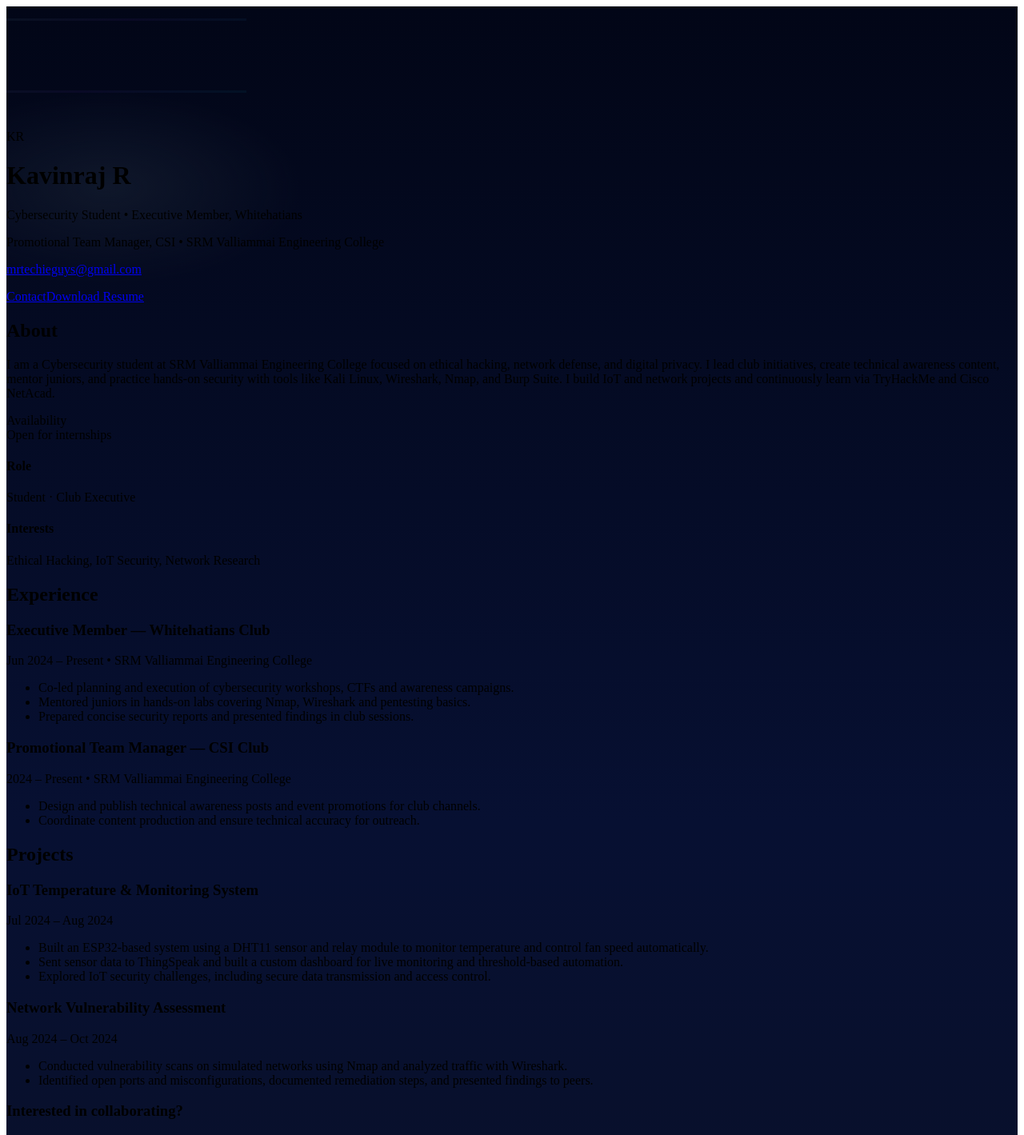
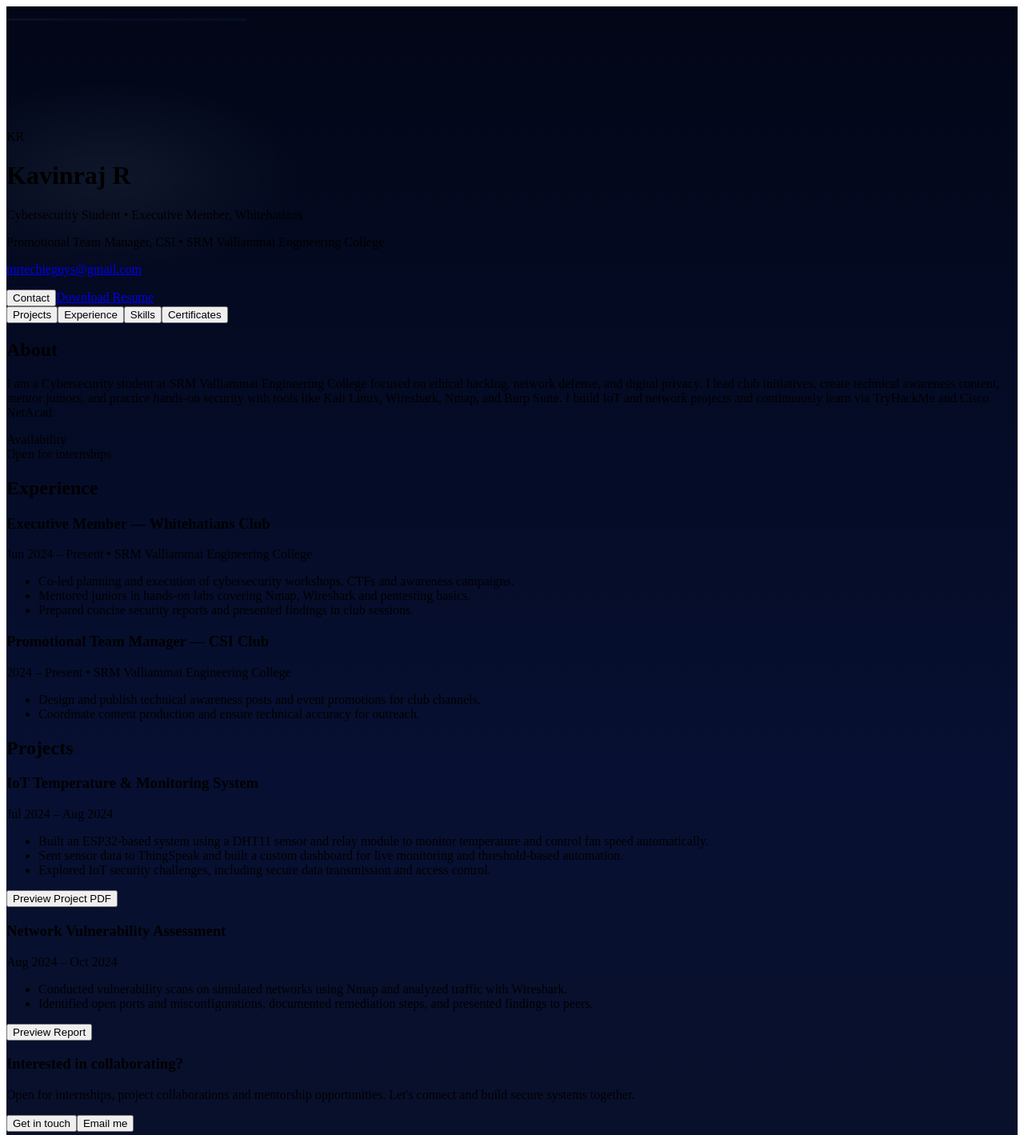
Before and after one commit to kavinrajr007/kavinraj-portfolio, a React (Create React App) app: page / in a window 1280 px wide. Shown: the top 1419 px of the page at 80% size. Built offline with nearby package versions, Linux system fonts and the light colour scheme.

Commit message:
Add distinct button actions: contact modal, mailto toast, PDF lightbox for projects

```diff
--- a/src/App.js
+++ b/src/App.js
@@ -1,5 +1,12 @@
-import React, { useState } from "react";
-import "./index.css";
+import React, { useState, useEffect } from "react";
+
+/**
+ * Portfolio App - updated
+ * - distinct button actions
+ * - contact modal form (client-side only)
+ * - toast notification when mailto is clicked
+ * - project lightbox modal (iframe for PDFs)
+ */
 
 export default function App() {
   const [open, setOpen] = useState({
@@ -8,6 +15,57 @@ export default function App() {
     skills: true,
     certificates: false,
   });
+
+  const [toast, setToast] = useState(null); // { message }
+  const [contactModalOpen, setContactModalOpen] = useState(false);
+  const [lightbox, setLightbox] = useState({ open: false, src: "" });
+  const [form, setForm] = useState({ name: "", email: "", message: "" });
+
+  const toggle = (key) => setOpen((s) => ({ ...s, [key]: !s[key] }));
+
+  const showToast = (message, ms = 2500) => {
+    setToast({ message });
+    setTimeout(() => setToast(null), ms);
+  };
+
+  const mailToWithToast = (mailto) => {
+    // Show toast then open mailto; opening mailto directly is more reliable on click
+    showToast("Opening email client...");
+    window.location.href = mailto;
+  };
+
+  const scrollToId = (id) => {
+    const el = document.getElementById(id);
+    if (el) el.scrollIntoView({ behavior: "smooth", block: "start" });
+  };
+
+  const openPdfLightbox = (path) => {
+    setLightbox({ open: true, src: path });
+    window.scrollTo({ top: 0, behavior: "smooth" });
+  };
+
+  const closeLightbox = () => setLightbox({ open: false, src: "" });
+
+  const submitContact = (ev) => {
+    ev.preventDefault();
+    // Client-side only: show a confirmation toast and close modal
+    showToast("Message recorded — please check your email for follow-up (demo).");
+    setContactModalOpen(false);
+    // reset form
+    setForm({ name: "", email: "", message: "" });
+  };
+
+  // Escape hatch: close modals with Esc
+  useEffect(() => {
+    const onKey = (e) => {
+      if (e.key === "Escape") {
+        setContactModalOpen(false);
+        closeLightbox();
+      }
+    };
+    window.addEventListener("keydown", onKey);
+    return () => window.removeEventListener("keydown", onKey);
+  }, []);
 
   const skills = [
     { name: "Ethical Hacking", level: 85 },
@@ -23,14 +81,9 @@ export default function App() {
   ];
 
   return (
-    <div
-      className="min-h-screen font-sans text-slate-100 antialiased p-6"
-      style={{
-        background:
-          "radial-gradient(1200px 600px at 10% 10%, #0f172a 0%, transparent 20%), radial-gradient(900px 500px at 90% 90%, rgba(99,102,241,0.12) 0%, transparent 20%), linear-gradient(180deg,#020617 0%,#071032 45%,#0b1020 100%)",
-      }}
-    >
-      {/* animated gradient lines */}
+    <div className="min-h-screen font-sans text-slate-100 antialiased p-6" style={{ background: 'radial-gradient(1200px 600px at 10% 10%, #0f172a 0%, transparent 20%), radial-gradient(900px 500px at 90% 90%, rgba(99,102,241,0.12) 0%, transparent 20%), linear-gradient(180deg,#020617 0%,#071032 45%,#0b1020 100%)' }}>
+
+      {/* Animated decorative SVG */}
       <div className="absolute inset-0 pointer-events-none overflow-hidden">
         <svg className="w-full h-full" preserveAspectRatio="none" xmlns="http://www.w3.org/2000/svg">
           <defs>
@@ -46,73 +99,66 @@ export default function App() {
           <rect x="100%" y="40%" width="140%" height="2%" fill="url(#g1)">
             <animate attributeName="x" from="100%" to="-40%" dur="22s" repeatCount="indefinite" />
           </rect>
-          <rect x="-40%" y="70%" width="140%" height="2%" fill="url(#g1)">
-            <animate attributeName="x" from="-40%" to="100%" dur="26s" repeatCount="indefinite" />
-          </rect>
         </svg>
       </div>
 
-      <header className="relative max-w-6xl mx-auto rounded-3xl p-6 bg-gradient-to-r from-[#0b1220]/70 via-[#111827]/60 to-[#06102a]/70 ring-1 ring-white/5 shadow-2xl backdrop-blur z-10">
+      {/* Header */}
+      <header className="relative max-w-6xl mx-auto rounded-3xl p-6 bg-gradient-to-r from-[#0b1220]/70 via-[#111827]/60 to-[#06102a]/70 ring-1 ring-white/5 shadow-2xl backdrop-blur z-20">
         <div className="flex flex-col md:flex-row items-center gap-6">
           <div className="flex items-center gap-4">
-            <div className="w-24 h-24 rounded-full bg-gradient-to-br from-[#7c3aed] to-[#06b6d4] flex items-center justify-center text-white text-2xl font-extrabold shadow-xl">
-              KR
-            </div>
+            <div className="w-24 h-24 rounded-full bg-gradient-to-br from-[#7c3aed] to-[#06b6d4] flex items-center justify-center text-white text-2xl font-extrabold shadow-xl">KR</div>
             <div>
               <h1 className="text-3xl font-extrabold tracking-tight">Kavinraj R</h1>
               <p className="text-sm text-slate-300 mt-1">Cybersecurity Student • Executive Member, Whitehatians</p>
               <p className="mt-1 text-sm text-indigo-200 font-medium">Promotional Team Manager, CSI • SRM Valliammai Engineering College</p>
-              <p className="mt-2 text-sm">
-                <a href="mailto:mrtechieguys@gmail.com" className="text-indigo-100 underline">mrtechieguys@gmail.com</a>
-              </p>
+              <p className="mt-2 text-sm"><a href="mailto:mrtechieguys@gmail.com" className="text-indigo-100 underline">mrtechieguys@gmail.com</a></p>
             </div>
           </div>
 
           <div className="ml-auto flex gap-3">
-            <a href="mailto:mrtechieguys@gmail.com?subject=Inquiry%20from%20Portfolio" className="inline-flex items-center gap-2 px-4 py-2 bg-gradient-to-r from-[#7c3aed] to-[#06b6d4] text-white rounded-lg shadow-lg hover:scale-[1.02]">Contact</a>
-            <a href="https://kavinrajr007.github.io/kavinraj-portfolio/resume.pdf" download target="_blank" target="_blank" className="inline-flex items-center gap-2 px-4 py-2 border border-white/10 text-white rounded-lg hover:bg-white/5">Download Resume</a>
+            {/* Contact (opens modal contact form for richer experience) */}
+            <button onClick={() => setContactModalOpen(true)} className="inline-flex items-center gap-2 px-4 py-2 bg-gradient-to-r from-[#7c3aed] to-[#06b6d4] text-white rounded-lg shadow-lg hover:scale-[1.02]">Contact</button>
+
+            {/* Resume open in new tab */}
+            <a href="https://kavinrajr007.github.io/kavinraj-portfolio/resume.pdf" target="_blank" rel="noopener noreferrer" className="inline-flex items-center gap-2 px-4 py-2 border border-white/10 text-white rounded-lg hover:bg-white/5">Download Resume</a>
           </div>
+        </div>
+
+        {/* Top quick-nav: scroll + toggle */}
+        <div className="mt-4 flex gap-2">
+          <button onClick={() => { toggle("projects"); scrollToId("projects"); }} className="px-3 py-2 bg-[#7c3aed] text-white rounded">Projects</button>
+          <button onClick={() => { toggle("experience"); scrollToId("experience"); }} className="px-3 py-2 bg-[#06b6d4] text-white rounded">Experience</button>
+          <button onClick={() => { toggle("skills"); scrollToId("skills"); }} className="px-3 py-2 bg-indigo-800 text-white rounded">Skills</button>
+          <button onClick={() => { toggle("certificates"); scrollToId("certificates"); }} className="px-3 py-2 bg-indigo-900 text-white rounded">Certificates</button>
         </div>
       </header>
 
+      {/* Main */}
       <main className="relative max-w-6xl mx-auto mt-8 grid grid-cols-1 lg:grid-cols-3 gap-6 z-10">
-        {/* Main content */}
-        <section className="lg:col-span-2 space-y-6">
-          {/* About */}
-          <div className="rounded-2xl p-6 bg-gradient-to-br from-[#071133]/80 to-[#06122a]/60 ring-1 ring-white/5 shadow-xl backdrop-blur">
+        {/* Left/center column */}
+        <section id="about" className="lg:col-span-2 space-y-6">
+          <div className="rounded-2xl p-6 bg-gradient-to-br from-[#071133]/80 to-[#06122a]/60 ring-1 ring-white/5 shadow-xl">
             <div className="flex justify-between items-start">
               <div>
                 <h2 className="text-xl font-semibold text-white">About</h2>
                 <p className="mt-3 text-slate-300 leading-relaxed">
-                  I am a Cybersecurity student at SRM Valliammai Engineering College focused on ethical hacking, network defense, and digital privacy.
-                  I lead club initiatives, create technical awareness content, mentor juniors, and practice hands-on security with tools like Kali Linux, Wireshark, Nmap, and Burp Suite.
-                  I build IoT and network projects and continuously learn via TryHackMe and Cisco NetAcad.
+                  I am a Cybersecurity student at SRM Valliammai Engineering College focused on ethical hacking, network defense, and digital privacy. I lead club initiatives, create technical awareness content, mentor juniors, and practice hands-on security with tools like Kali Linux, Wireshark, Nmap, and Burp Suite. I build IoT and network projects and continuously learn via TryHackMe and Cisco NetAcad.
                 </p>
               </div>
-
               <div className="text-right">
                 <div className="text-sm text-slate-400">Availability</div>
                 <div className="mt-1 inline-flex items-center gap-2 px-3 py-1 bg-emerald-600/20 text-emerald-200 rounded-full font-medium">Open for internships</div>
               </div>
             </div>
-
-            <div className="mt-4 grid grid-cols-2 gap-3">
-              <div className="p-3 rounded-lg bg-gradient-to-br from-[#0b1530]/60 to-[#071233]/40 ring-1 ring-white/3">
-                <h4 className="text-sm font-semibold text-indigo-200">Role</h4>
-                <p className="text-sm text-slate-300">Student · Club Executive</p>
-              </div>
-              <div className="p-3 rounded-lg bg-gradient-to-br from-[#1b1436]/60 to-[#0b1a2b]/40 ring-1 ring-white/3">
-                <h4 className="text-sm font-semibold text-amber-200">Interests</h4>
-                <p className="text-sm text-slate-300">Ethical Hacking, IoT Security, Network Research</p>
-              </div>
-            </div>
           </div>
 
           {/* Experience */}
-          <div className="rounded-2xl p-6 bg-gradient-to-br from-[#051226]/80 to-[#031225]/60 ring-1 ring-white/3 shadow-xl">
+          <div id="experience" className="rounded-2xl p-6 bg-gradient-to-br from-[#051226]/80 to-[#031225]/60 ring-1 ring-white/3 shadow-xl">
             <div className="flex items-center justify-between">
               <h2 className="text-xl font-semibold text-white">Experience</h2>
             </div>
+
+            {open.experience && (
               <div className="mt-4 space-y-4 text-slate-300">
                 <div>
                   <h3 className="font-semibold text-white">Executive Member — Whitehatians Club</h3>
@@ -133,14 +179,16 @@ export default function App() {
                   </ul>
                 </div>
               </div>
+            )}
           </div>
 
           {/* Projects */}
-          <div className="rounded-2xl p-6 bg-gradient-to-br from-[#041025]/80 to-[#02101b]/60 ring-1 ring-white/3 shadow-xl">
+          <div id="projects" className="rounded-2xl p-6 bg-gradient-to-br from-[#041025]/80 to-[#02101b]/60 ring-1 ring-white/3 shadow-xl">
             <div className="flex items-center justify-between">
               <h2 className="text-xl font-semibold text-white">Projects</h2>
             </div>
 
+            {open.projects && (
               <div className="mt-4 space-y-4 text-slate-300">
                 <article>
                   <h3 className="font-semibold text-white">IoT Temperature & Monitoring System</h3>
@@ -150,6 +198,9 @@ export default function App() {
                     <li>Sent sensor data to ThingSpeak and built a custom dashboard for live monitoring and threshold-based automation.</li>
                     <li>Explored IoT security challenges, including secure data transmission and access control.</li>
                   </ul>
+                  <div className="mt-3">
+                    <button onClick={() => openPdfLightbox("/iot-project.pdf")} className="px-3 py-2 rounded bg-indigo-700">Preview Project PDF</button>
+                  </div>
                 </article>
 
                 <article>
@@ -159,24 +210,28 @@ export default function App() {
                     <li>Conducted vulnerability scans on simulated networks using Nmap and analyzed traffic with Wireshark.</li>
                     <li>Identified open ports and misconfigurations, documented remediation steps, and presented findings to peers.</li>
                   </ul>
+                  <div className="mt-3">
+                    <button onClick={() => openPdfLightbox("/portfolio/network-scan-report.pdf")} className="px-3 py-2 rounded bg-indigo-700">Preview Report</button>
+                  </div>
                 </article>
               </div>
+            )}
           </div>
 
           {/* CTA */}
           <div className="mt-4 rounded-2xl p-6 bg-gradient-to-br from-[#06102a]/70 to-[#071233]/60 ring-1 ring-white/3 text-center shadow-inner">
             <h3 className="text-lg font-semibold text-white">Interested in collaborating?</h3>
-            <p className="mt-2 text-slate-300">I'm open to internships, project collaborations, and mentorship opportunities. Let's connect and build secure systems together.</p>
+            <p className="mt-2 text-slate-300">Open for internships, project collaborations and mentorship opportunities. Let's connect and build secure systems together.</p>
             <div className="mt-4 flex justify-center gap-3">
-              <a href="mailto:mrtechieguys@gmail.com?subject=Inquiry%20from%20Portfolio" className="px-4 py-2 bg-gradient-to-r from-[#7c3aed] to-[#06b6d4] text-white rounded-lg">Get in touch</a>
-              <a href="mailto:mrtechieguys@gmail.com" className="px-4 py-2 border border-white/10 text-white rounded-lg">Email me</a>
+              <button onClick={() => scrollToId("contact")} className="px-4 py-2 bg-gradient-to-r from-[#7c3aed] to-[#06b6d4] text-white rounded-lg">Get in touch</button>
+              <button onClick={() => mailToWithToast("mailto:mrtechieguys@gmail.com")} className="px-4 py-2 border border-white/10 text-white rounded-lg">Email me</button>
             </div>
           </div>
         </section>
 
         {/* Sidebar */}
         <aside className="space-y-6">
-          <div className="rounded-2xl p-6 bg-gradient-to-br from-[#071225]/80 to-[#02101a]/60 ring-1 ring-white/3 shadow-xl">
+          <div id="skills" className="rounded-2xl p-6 bg-gradient-to-br from-[#071225]/80 to-[#02101a]/60 ring-1 ring-white/3 shadow-xl">
             <h2 className="text-xl font-semibold mb-3 text-white">Skills</h2>
             <div className="space-y-3">
               {skills.map((s) => (
@@ -193,35 +248,81 @@ export default function App() {
             </div>
           </div>
 
-          <div className="rounded-2xl p-6 bg-gradient-to-br from-[#021022]/80 to-[#02101a]/60 ring-1 ring-white/3 shadow-xl">
-            <h2 className="text-xl font-semibold mb-3 text-white">Certificates</h2>
+          <div id="certificates" className="rounded-2xl p-6 bg-gradient-to-br from-[#021022]/80 to-[#02101a]/60 ring-1 ring-white/3 shadow-xl">
+            <div className="flex items-center justify-between">
+              <h2 className="text-xl font-semibold text-white">Certificates</h2>
+            </div>
+            {open.certificates && (
               <ul className="mt-4 text-slate-300 space-y-2">
                 <li>TryHackMe — Pre-Security Path (In progress)</li>
                 <li>Cisco Networking Academy — Introduction to Cybersecurity</li>
                 <li>Fortinet NSE 1 &amp; 2 — Security Awareness</li>
               </ul>
+            )}
           </div>
 
           <div className="rounded-2xl p-6 bg-gradient-to-br from-[#071225]/80 to-[#02101a]/60 ring-1 ring-white/3 shadow-xl">
             <h2 className="text-xl font-semibold mb-3 text-white">Work Samples</h2>
             <ul className="space-y-2 text-slate-300">
-              <li><a className="text-indigo-300 hover:underline" href="/portfolio/mobile-llms-poster.pdf" target="_blank" rel="noreferrer">Mobile LLMs & Edge Gallery — Poster (PDF)</a></li>
-              <li><a className="text-indigo-300 hover:underline" href="/portfolio/network-scan-report.pdf" target="_blank" rel="noreferrer">Network Vulnerability Assessment — Report (PDF)</a></li>
-                          <li><a className="text-indigo-300 hover:underline" href="/iot-project.pdf" target="_blank" rel="noreferrer">IoT Temperature & Monitoring — Project (PDF)</a></li></ul>
+              <li><a className="text-indigo-300 hover:underline" href="/portfolio/mobile-llms-poster.pdf" target="_blank" rel="noopener noreferrer">Mobile LLMs & Edge Gallery — Poster (PDF)</a></li>
+              <li><a className="text-indigo-300 hover:underline" href="/portfolio/network-scan-report.pdf" target="_blank" rel="noopener noreferrer">Network Vulnerability Assessment — Report (PDF)</a></li>
+              <li><button onClick={() => openPdfLightbox("/iot-project.pdf")} className="text-indigo-300 hover:underline">IoT Temperature & Monitoring — Project (PDF)</button></li>
+            </ul>
           </div>
 
           <div className="rounded-2xl p-6 bg-gradient-to-br from-[#071225]/80 to-[#02101a]/60 ring-1 ring-white/3 shadow-xl">
             <h2 className="text-xl font-semibold mb-3 text-white">Contact</h2>
-            <p className="text-slate-300">Email: <a className="text-indigo-300 hover:underline" href="mailto:mrtechieguys@gmail.com">mrtechieguys@gmail.com</a></p>
+            <p className="text-slate-300">Email: <a className="text-indigo-300 hover:underline" href="mailto:mrtechieguys@gmail.com" aria-label="Email Kavinraj">mrtechieguys@gmail.com</a></p>
             <div className="mt-4 flex gap-3">
-              <a href="https://www.linkedin.com/in/kavinraj-r" target="_blank" rel="noreferrer" className="inline-block px-4 py-2 bg-gradient-to-r from-[#7c3aed] to-[#06b6d4] text-white rounded-lg">LinkedIn</a>
-              <a href="https://github.com/kavinrajr007" target="_blank" rel="noreferrer" className="inline-block px-4 py-2 bg-slate-900 text-slate-200 rounded-lg">GitHub</a>
+              <a href="https://www.linkedin.com/in/kavinraj-r" target="_blank" rel="noopener noreferrer" className="inline-block px-4 py-2 bg-gradient-to-r from-[#7c3aed] to-[#06b6d4] text-white rounded-lg">LinkedIn</a>
+              <a href="https://github.com/kavinrajr007" target="_blank" rel="noopener noreferrer" className="inline-block px-4 py-2 bg-slate-900 text-slate-200 rounded-lg">GitHub</a>
             </div>
           </div>
         </aside>
       </main>
 
+      {/* Footer */}
       <footer className="relative max-w-6xl mx-auto text-center text-sm text-slate-400 py-8 z-10">Designed & built by Kavinraj R — © 2025</footer>
+
+      {/* Toast */}
+      {toast && (
+        <div className="fixed bottom-6 left-1/2 transform -translate-x-1/2 bg-slate-900 text-white px-4 py-2 rounded shadow-lg z-50">
+          {toast.message}
+        </div>
+      )}
+
+      {/* Contact modal */}
+      {contactModalOpen && (
+        <div className="fixed inset-0 bg-black/60 flex items-center justify-center z-50">
+          <div className="bg-white rounded-lg p-6 w-full max-w-lg text-slate-900">
+            <h3 className="text-xl font-semibold mb-2">Contact Me</h3>
+            <form onSubmit={submitContact} className="space-y-3">
+              <input required value={form.name} onChange={(e) => setForm({...form, name: e.target.value})} placeholder="Your name" className="w-full border rounded px-3 py-2" />
+              <input required value={form.email} onChange={(e) => setForm({...form, email: e.target.value})} placeholder="Your email" type="email" className="w-full border rounded px-3 py-2" />
+              <textarea required value={form.message} onChange={(e) => setForm({...form, message: e.target.value})} placeholder="Message" className="w-full border rounded px-3 py-2" rows={4} />
+              <div className="flex justify-end gap-2">
+                <button type="button" onClick={() => setContactModalOpen(false)} className="px-4 py-2 border rounded">Cancel</button>
+                <button type="submit" className="px-4 py-2 bg-indigo-600 text-white rounded">Send</button>
+              </div>
+            </form>
+          </div>
+        </div>
+      )}
+
+      {/* Lightbox modal for project PDFs */}
+      {lightbox.open && (
+        <div className="fixed inset-0 bg-black/80 z-50 flex items-center justify-center p-4">
+          <div className="bg-white w-full max-w-5xl h-[80vh] rounded-lg overflow-hidden relative">
+            <button onClick={closeLightbox} className="absolute right-3 top-3 z-50 bg-slate-800 text-white px-3 py-1 rounded">Close</button>
+            <iframe title="Project Preview" src={lightbox.src} className="w-full h-full" />
+          </div>
+        </div>
+      )}
+
+      <style>{`
+        @keyframes marquee { 0% { transform: translateX(100%);} 100% { transform: translateX(-100%);} }
+        .animate-marquee { display: inline-block; animation: marquee 20s linear infinite; }
+      `}</style>
     </div>
   );
 }
```
Lines whose indentation alone changed are shown as unchanged.
